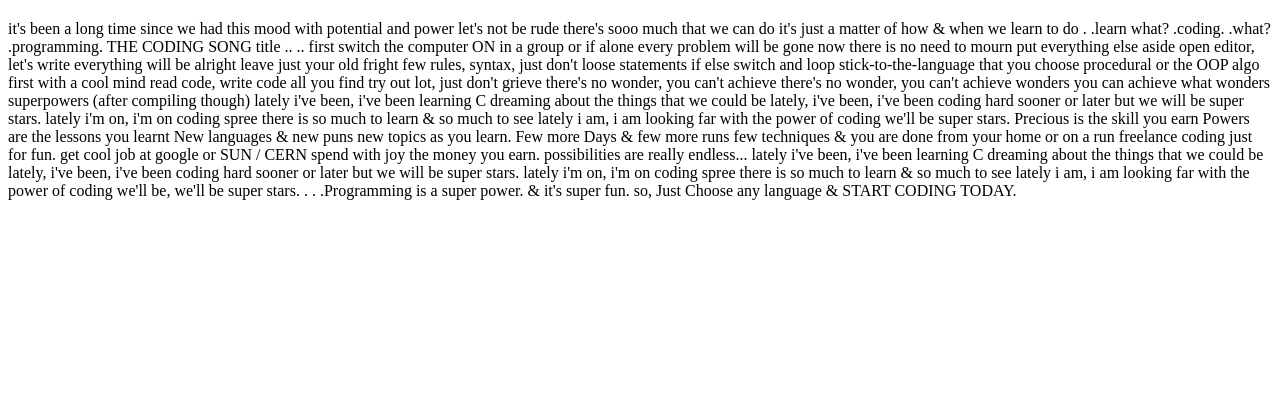
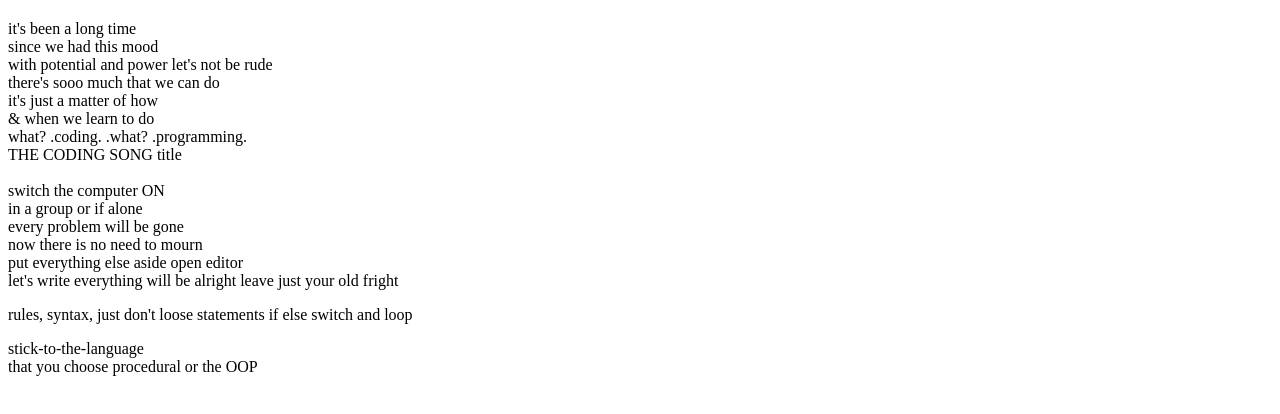
Before and after one commit to ajnacodes/HTML-day-1, a plain HTML site: page Jan F/exercise3.html in a window 1280 px wide. Shown: the part 60-474 px from the top of the page. Drawn offline with Linux system fonts and the light colour scheme.

Commit message:
finished exercise 3

```diff
--- a/Jan F/exercise3.html
+++ b/Jan F/exercise3.html
@@ -12,17 +12,14 @@
 
     <h1> <a href="https://www.youtube.com/watch?v=7Qk8gXH9_9c">Coding Superstar</h1> </a>
 
-        <span> it's been a long time
-since we had this mood
-with potential and power
-let's not be rude</span> there's sooo much that we can do it's just a matter of how & when we learn to do . .learn what? .coding. .what? .programming. THE CODING SONG title .. .. first switch the computer ON in a group or if alone every problem
-        will be gone now there is no need to mourn put everything else aside open editor, let's write everything will be alright leave just your old fright few rules, syntax, just don't loose statements if else switch and loop stick-to-the-language that
-        you choose procedural or the OOP algo first with a cool mind read code, write code all you find try out lot, just don't grieve there's no wonder, you can't achieve there's no wonder, you can't achieve wonders you can achieve what wonders superpowers
-        (after compiling though) lately i've been, i've been learning C dreaming about the things that we could be lately, i've been, i've been coding hard sooner or later but we will be super stars. lately i'm on, i'm on coding spree there is so much
-        to learn & so much to see lately i am, i am looking far with the power of coding we'll be super stars. Precious is the skill you earn Powers are the lessons you learnt New languages & new puns new topics as you learn. Few more Days & few more
-        runs few techniques & you are done from your home or on a run freelance coding just for fun. get cool job at google or SUN / CERN spend with joy the money you earn. possibilities are really endless... lately i've been, i've been learning C dreaming
-        about the things that we could be lately, i've been, i've been coding hard sooner or later but we will be super stars. lately i'm on, i'm on coding spree there is so much to learn & so much to see lately i am, i am looking far with the power of
-        coding we'll be, we'll be super stars. . . .Programming is a super power. & it's super fun. so, Just Choose any language & START CODING TODAY.
+        <div> it's been a long time<br> since we had this mood <br>with potential and power let's not be rude</div>
+        <div>there's sooo much that we can do <br> it's just a matter of how <br>& when we learn to do</div>
+        <div> what? .coding. .what? .programming. </div>
+        <div> THE CODING SONG title</div><br>
+        <div> switch the computer ON<br>in a group or if alone<br> every problem will be gone<br> now there is no need to mourn </div>
+        <div>put everything else aside open editor<br> let's write everything will<span> be alright</span> leave just your old fright</div>
+        <div>
+            <p>rules, syntax, just don't <span>loose statements</span> if else switch and loop</p> stick-to-the-language<br> that you choose procedural or the OOP</div>
 
 </body>
 
```
